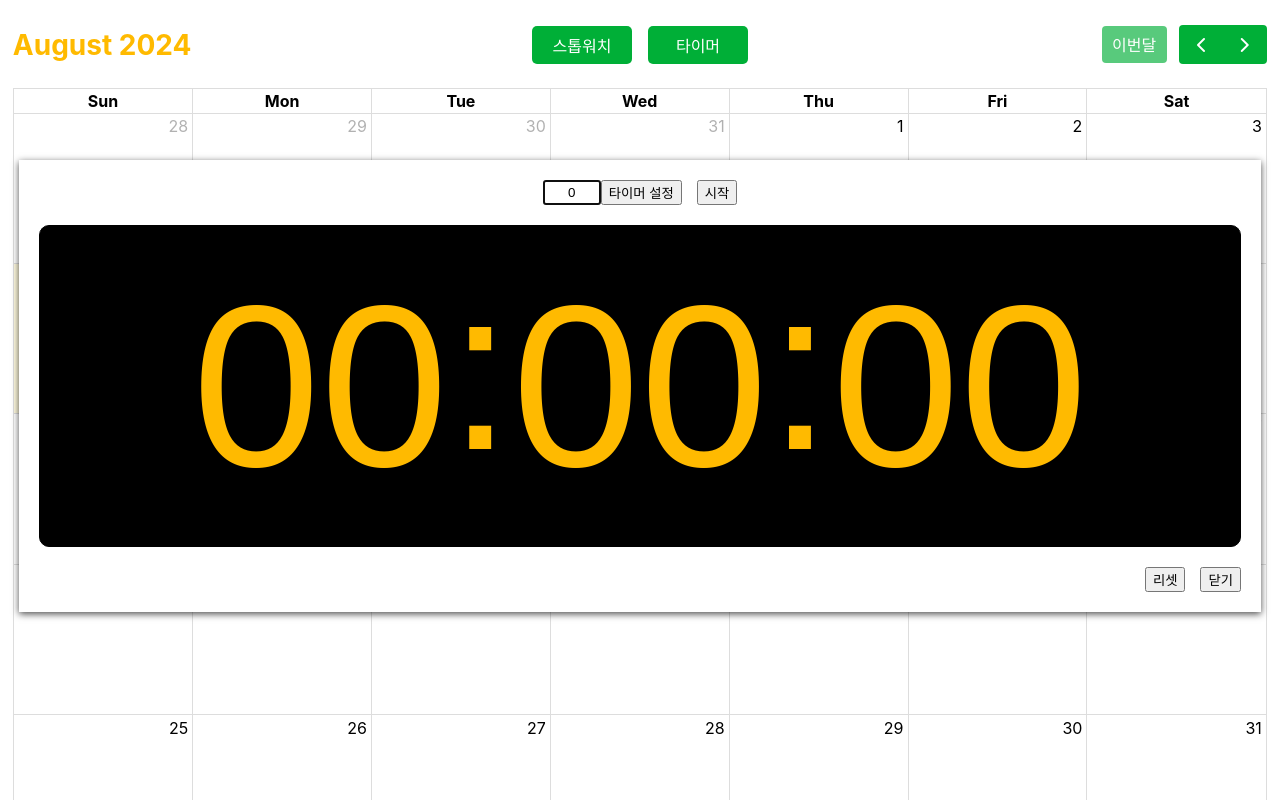
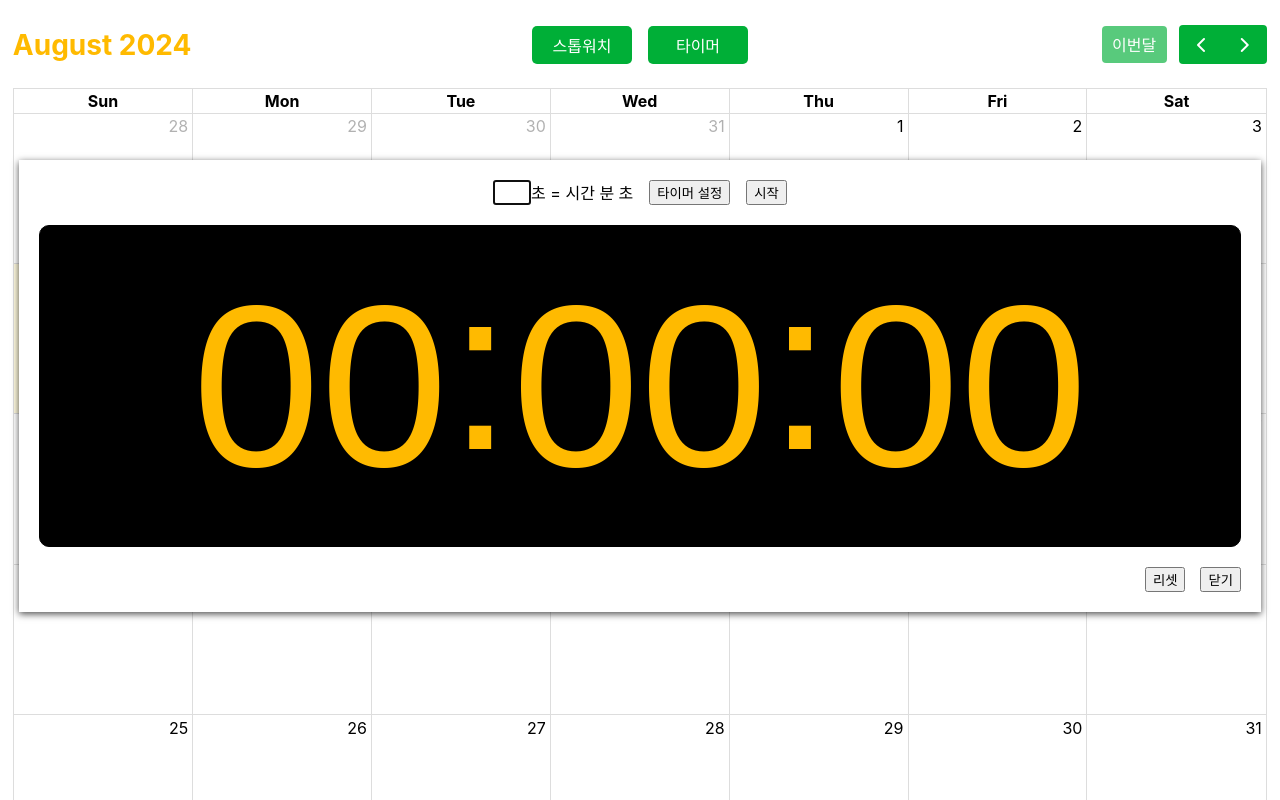
Before and after one commit to kim-src/fitness-calendar, a React (Create React App) app: page / in a window 1280 px wide. Both pictures are taken after a click on the button "타이머". Shown: the top 800 px of the page. Built offline with nearby package versions, Linux system fonts and the light colour scheme.

Commit message:
2024-08-11 16:51 FitnessTimer.jsx에서 타이머 시간 환산 기능, useEffect를 이용한 타이머 시간 감소 기능 등 추가

```diff
--- a/src/components/FitnessTimer.jsx
+++ b/src/components/FitnessTimer.jsx
@@ -3,8 +3,9 @@ import '../assets/css/fitness-timer.css'
 
 function FitnessTimer({onClose}) {
 
-    const [initialTime, setInitialTime] = useState(0);
-    const [deliveredTime, setDeliveredTime] = useState(0);
+    const [initialTime, setInitialTime] = useState('');
+    const [deliveredTime, setDeliveredTime] = useState('');
+    const [displayTime, setDisplayTime] = useState({hours:'',minutes:'',seconds:''})
     const [isActive, setIsActive] = useState(false);
 
     /* 타이머 시간 설정 */
@@ -13,7 +14,7 @@ function FitnessTimer({onClose}) {
         setDeliveredTime(initialTime)
         // console.log('initialTIme : ', initialTime)
         // console.log('deliveredTime : ', deliveredTime)
-    }
+    };
 
     // reset 함수 정의
     const reset = () => {
@@ -21,15 +22,19 @@ function FitnessTimer({onClose}) {
         setDeliveredTime(initialTime);
         // isActive 상태를 false로 전환
         setIsActive(false);
-    }
+    };
 
     // toggle 함수 정의
     const toggle = () => {
         // 현재의 isActive 상태와 반대로 전환
         // 예를들어 현재 false인 경우 true로 전환
         setIsActive(!isActive);
-    }
+    };
 
+    // useEffect = 부수 효과(side effects) 수행 목적
+    // 컴포넌트의 렌더링이 완료된 후 실행
+    // 종속성 배열에 따라 실행 조건이 결정되는 것이 특징
+    // 예를들면, 의존성을 부여한 것의 상태가 변경되면 실행
     useEffect(() => {
         // interval의 초기값을 null로 설정
         let interval = null;
@@ -43,16 +48,15 @@ function FitnessTimer({onClose}) {
             clearInterval(interval);
         }
         return () => clearInterval(interval);
-        // isActive, seconds에 의존성 부여
+        // isActive, deliveredTime 의존성 부여
+        // isActive의 상태가 true에서 false로 전환 시 실행 중지
+        // deliveredTime 값이 변경되면 useEffect 재실행
     }, [isActive, deliveredTime]);
 
     /* 타이머 숫자 표시 형식 */
     function formatTime(deliveredTime) {
-        // 시간의 경우 단순 나눗셈
         const hours = Math.floor(deliveredTime / 3600);
-        // 분의 경우 몫 표시
         const minutes = Math.floor((deliveredTime % 3600) / 60);
-        // 초의 경우 몫 표시
         const seconds = deliveredTime % 60;
 
         return (
@@ -64,6 +68,24 @@ function FitnessTimer({onClose}) {
                 <div>{seconds.toString().padStart(2, '0')}</div>
             </Fragment>
         )
+    };
+
+    const handleInputTime = (e) => {
+        const totalSeconds = parseInt(e.target.value, 10);
+        setInitialTime(totalSeconds);
+
+        // NaN = Not a Number = 숫자가 아닌 값
+        if(!isNaN(totalSeconds)) {
+            const hours = Math.floor(totalSeconds / 3600);
+            const minutes = Math.floor((totalSeconds % 3600) / 60);
+            const seconds = totalSeconds % 60;
+
+            setDisplayTime({
+                hours: hours.toString(),
+                minutes: minutes.toString(),
+                seconds: seconds.toString()
+            });
+        }
     }
 
     // 소괄호 안에 있는 e = 이벤트 핸들러 함수가 이벤트 발생 시 전달받는 객체
@@ -76,7 +98,7 @@ function FitnessTimer({onClose}) {
         if(e.keyCode === 27) {
             onClose();
         }
-    }
+    };
 
     return (
         <div>
@@ -101,13 +123,15 @@ function FitnessTimer({onClose}) {
                         id='timer'
                         type='number'
                         value={initialTime}
-                        style={{width:'50px',textAlign:'center'}}
-                        onChange={(e) => {setInitialTime(e.target.value)}}
+                        style={{width:'30px',textAlign:'center'}}
+                        onChange={handleInputTime}
                         onKeyDown={keyboardHandler}
                         autoFocus
                     ></input>
+                    <label htmlFor='timer' style={{marginRight: '1rem'}}>초
+                        = {displayTime.hours}시간 {displayTime.minutes}분 {displayTime.seconds}초</label>
                     <button onClick={readyTimer}>타이머 설정</button>
-                    <span style={{marginRight:'15px'}}/>
+                    <span style={{marginRight:'1rem'}}/>
                     <button onClick={toggle}>{isActive ? '정지' : '시작'}</button>
                 </div>
 
```
